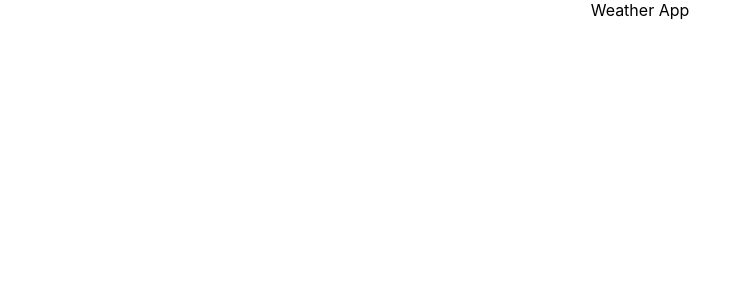
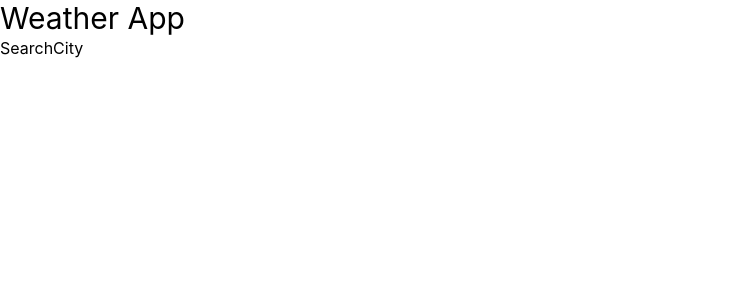
Before and after one commit to sravanValluru/WeatherApp, a React (Create React App) app: page / in a window 1280 px wide. Shown: the top 300 px of the page, without its empty margins (0-751 px from the left). Built offline with nearby package versions, Linux system fonts and the light colour scheme.

Commit message:
adding tailwind css

```diff
--- a/package.json
+++ b/package.json
@@ -34,5 +34,10 @@
       "last 1 firefox version",
       "last 1 safari version"
     ]
+  },
+  "devDependencies": {
+    "autoprefixer": "^10.4.4",
+    "postcss": "^8.4.12",
+    "tailwindcss": "^3.0.23"
   }
 }
--- /dev/null
+++ b/postcss.config.js
@@ -0,0 +1,6 @@
+module.exports = {
+  plugins: {
+    tailwindcss: {},
+    autoprefixer: {},
+  },
+}
--- a/src/App.css
+++ /dev/null
@@ -1,38 +0,0 @@
-.App {
-  text-align: center;
-}
-
-.App-logo {
-  height: 40vmin;
-  pointer-events: none;
-}
-
-@media (prefers-reduced-motion: no-preference) {
-  .App-logo {
-    animation: App-logo-spin infinite 20s linear;
-  }
-}
-
-.App-header {
-  background-color: #282c34;
-  min-height: 100vh;
-  display: flex;
-  flex-direction: column;
-  align-items: center;
-  justify-content: center;
-  font-size: calc(10px + 2vmin);
-  color: white;
-}
-
-.App-link {
-  color: #61dafb;
-}
-
-@keyframes App-logo-spin {
-  from {
-    transform: rotate(0deg);
-  }
-  to {
-    transform: rotate(360deg);
-  }
-}
--- a/src/App.js
+++ b/src/App.js
@@ -1,7 +1,12 @@
-import "./App.css";
+import SearchCity from "./components/SearchCity";
 
 function App() {
-  return <div className="App">Weather App</div>;
+  return (
+    <>
+      <div className="text-3xl">Weather App</div>
+      <SearchCity />
+    </>
+  );
 }
 
 export default App;
--- /dev/null
+++ b/src/components/SearchCity/index.js
@@ -0,0 +1,5 @@
+import React from "react";
+
+export default function SearchCity() {
+  return <div>SearchCity</div>;
+}
--- /dev/null
+++ b/tailwind.config.js
@@ -0,0 +1,7 @@
+module.exports = {
+  content: ["./src/**/*.{js,jsx,ts,tsx}"],
+  theme: {
+    extend: {},
+  },
+  plugins: [],
+};
```
Also changed, not shown: src/index.css (+7 -3 lines), 1 other file (tests, documents, lock files or other folders).
